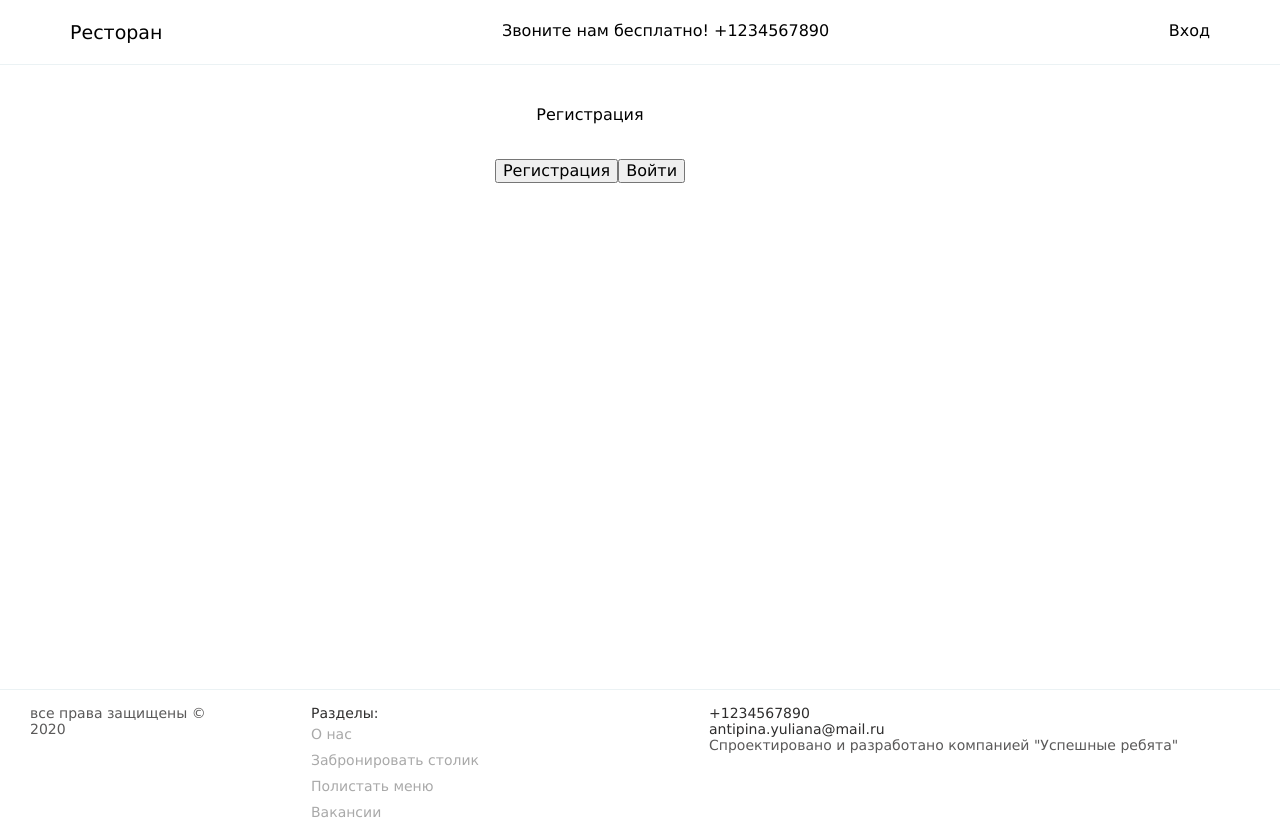
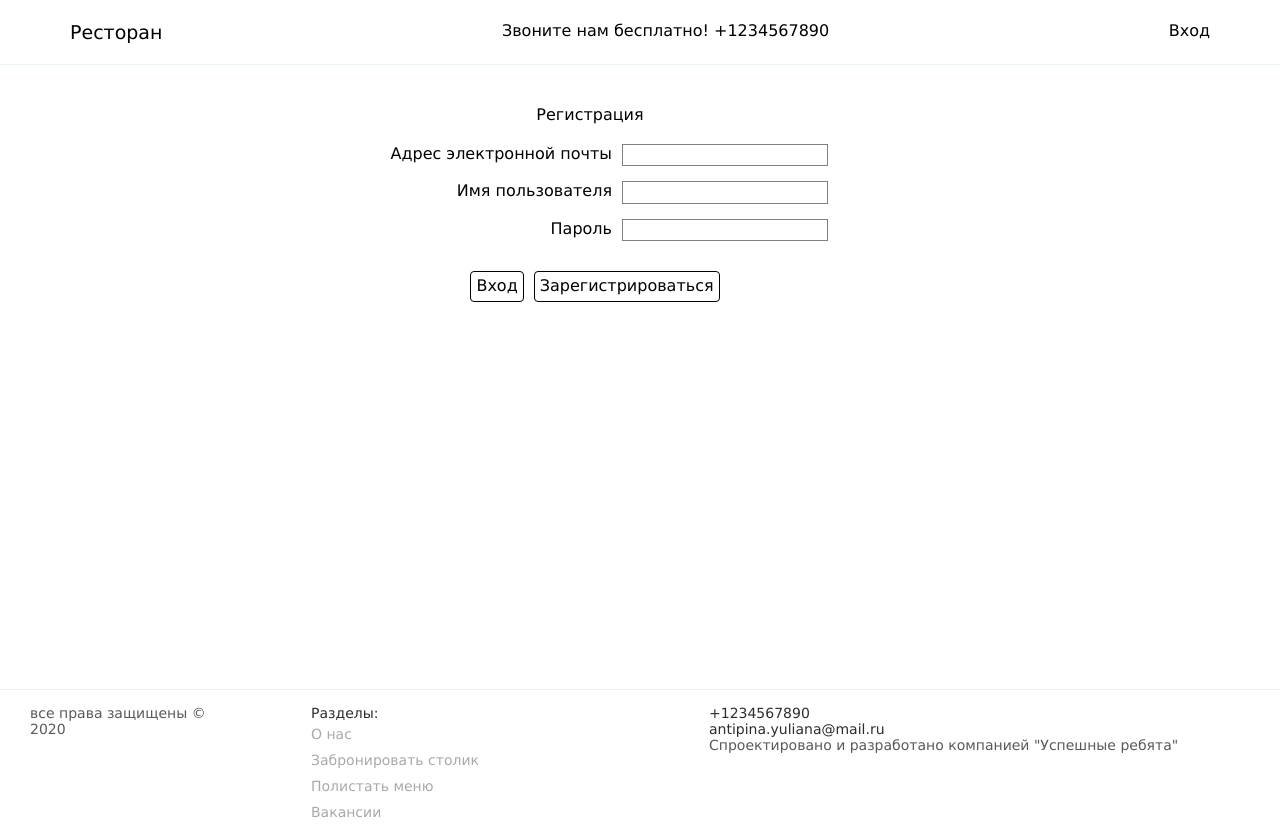
Before and after one commit to Yuliana-coder/vue-a-restaurant, a Vue app: page /login in a window 1280 px wide. Both pictures are taken after a click on the button "Регистрация". Built offline with nearby package versions, Linux system fonts and the light colour scheme; no server answers.

Commit message:
регистрация нового пользователя

```diff
--- a/src/page/description/description.css
+++ b/src/page/description/description.css
@@ -66,3 +66,10 @@
 .vacancy-error {
   color: red;
 }
+
+.vacacies-form__confirm-btn {
+  margin-left: 10px;
+  background-color: white;
+  border: 1px solid;
+  border-radius: 4px;
+}
--- a/src/page/description/description.vue
+++ b/src/page/description/description.vue
@@ -61,7 +61,7 @@
                 {{vacancy.name}}
               </option>
             </select>
-            <button @click="sendVacanacy">Отправить</button>
+            <button class="vacacies-form__confirm-btn" @click="sendVacanacy">Отправить</button>
           </div>
           <div class="vacancy-error" v-if="vacancyError">
             Пожалуста, введите все обязательные поля.
--- a/src/page/login/login.css
+++ b/src/page/login/login.css
@@ -19,8 +19,9 @@
 }
 
 .login-fields__item-label-wrapper {
-  display: inline-block;
-  width: 195px;
+  display: flex;
+  justify-content: flex-end;
+  width: 270px;
 }
 
 .login-fields__toggle {
@@ -32,6 +33,7 @@
 }
 
 .login-field__item-wrapper {
+  display: flex;
   margin-bottom: 15px;
 }
 
@@ -41,3 +43,11 @@
   color: red;
   margin-left: 170px;
 }
+
+.login-fields__btn {
+  margin-left: 10px;
+  background-color: white;
+  border: 1px solid;
+  border-radius: 4px;
+  padding: 5px;
+}
--- a/src/page/login/login.js
+++ b/src/page/login/login.js
@@ -10,19 +10,26 @@ export default {
         username: "",
         password: "",
       },
+      registrationFormData: {
+        email: "",
+        username: "",
+        password: "",
+      },
       isErrorLogin: false,
+      isErrorRegistration: false,
     };
   },
   methods: {
     toggleLogin() {
-      this.isLogin = false;
-      this.isRegistration = true;
+      this.isLogin = !this.isLogin;
+      this.isRegistration = !this.isRegistration;
     },
     goToLogin() {
       console.log(this.loginFormData);
       axios
         .post("http://127.0.0.1:8000/auth/token/login/", this.loginFormData)
         .then((response) => {
+          this.isErrorLogin = false;
           localStorage.setItem("token", response.data.auth_token);
           this.$router.push("/");
           location.reload();
@@ -31,5 +38,29 @@ export default {
           this.isErrorLogin = true;
         });
     },
+    goToRegistration() {
+      axios
+        .post("http://127.0.0.1:8000/auth/users/", this.registrationFormData)
+        .then(() => {
+          this.isErrorRegistration = false;
+
+          alert(
+            this.registrationFormData.username +
+              "Вы были успешно зарегестрированы!"
+          );
+
+          axios.post("http://127.0.0.1:8000/auth/token/login/", {username: this.registrationFormData.username, password: this.registrationFormData.password})
+          .then((response) => {
+            this.isErrorLogin = false;
+            localStorage.setItem("token", response.data.auth_token);
+            this.$router.push("/");
+            location.reload();
+          })
+
+        })
+        .catch(() => {
+          this.isErrorRegistration = true;
+        });
+    },
   },
 };
--- a/src/page/login/login.vue
+++ b/src/page/login/login.vue
@@ -18,11 +18,39 @@
         </div>
         <div v-if="isErrorLogin" class="login-fields__error">Неверное имя пользователя или пароль</div>
       </div>
+
       <div v-else-if="isRegistration">
+        <div class="login-field__item-wrapper">
+          <div class="login-fields__item-label-wrapper">
+            <label class="login-fields__item-label" for="regemail"> Адрес электронной почты </label>
+          </div>
+          <input v-model="registrationFormData.email" class="login-fields__item-input" type="text" name="regemail" />
+        </div>
+        <div class="login-field__item-wrapper">
+          <div class="login-fields__item-label-wrapper">
+            <label class="login-fields__item-label" for="regusername"> Имя пользователя </label>
+          </div>
+          <input v-model="registrationFormData.username" class="login-fields__item-input" type="text" name="regusername" />
+        </div>
+        <div class="login-field__item-wrapper">
+          <div class="login-fields__item-label-wrapper">
+            <label class="login-fields__item-label" for="regpassword"> Пароль </label>
+          </div>
+          <input v-model="registrationFormData.password" class="login-fields__item-input" type="text" name="regpassword" />
+        </div>
+        <div v-if="isErrorRegistration" class="registration-fields__error">
+          Пароль не должен быть слишком похож на другую вашу личную информацию.
+          Ваш пароль должен содержать как минимум 8 символов.
+          Пароль не может состоять только из цифр.</div>
       </div>
+
       <div class="login-fields__toggle">
-        <button @click="toggleLogin">Регистрация</button>
-        <button @click="goToLogin">Войти</button>
+        <button class="login-fields__btn" @click="toggleLogin">
+          <template v-if="isLogin"> Регистрация </template>
+          <template v-else-if="isRegistration"> Вход </template>
+          </button>
+        <button v-if="isLogin" class="login-fields__btn" @click="goToLogin">Войти</button>
+        <button v-else-if="isRegistration" class="login-fields__btn" @click="goToRegistration"> Зарегистрироваться </button>
       </div>
     </div>
   </div>
```
